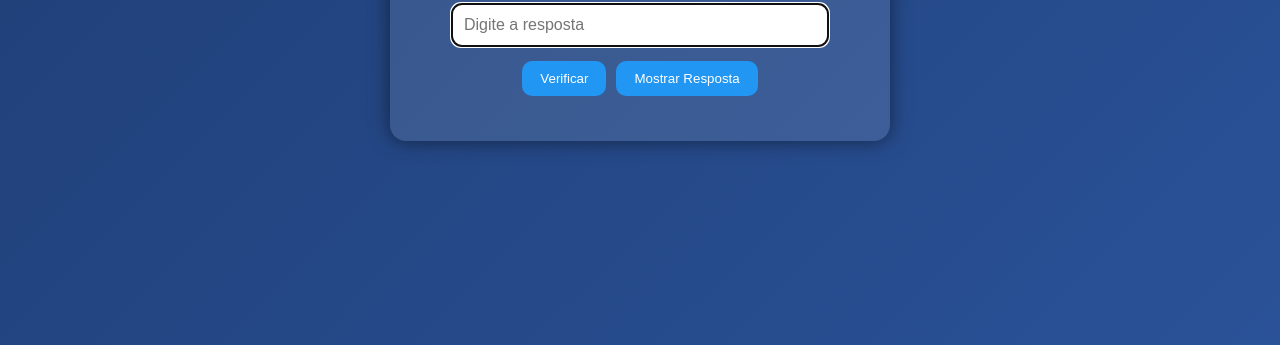
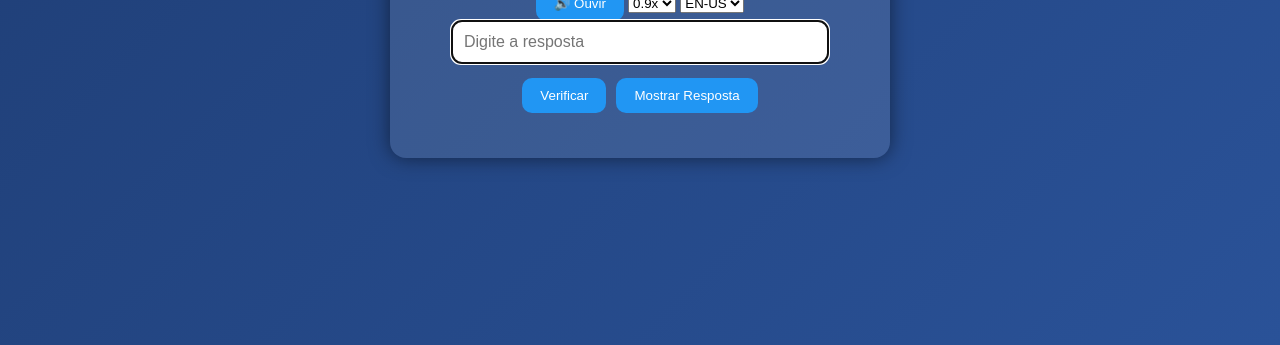
Before and after one commit to bonincompras/cards, a plain HTML site: page index.html in a window 1280 px wide. Shown: the part 455-800 px from the top of the page. Drawn offline with Linux system fonts and the light colour scheme.

Commit message:
Update index.html

```diff
--- a/index.html
+++ b/index.html
@@ -20,6 +20,20 @@
     <div id="direcao" class="direcao"></div>
     <div id="palavra" class="palavra"></div>
 
+    <div class="audio-controls">
+      <button id="falar" class="btn-audio">🔊 Ouvir</button>
+      <select id="velocidade">
+        <option value="0.7">0.7x</option>
+        <option value="0.9" selected>0.9x</option>
+        <option value="1.0">1x</option>
+        <option value="1.2">1.2x</option>
+      </select>
+      <select id="sotaque">
+        <option value="en-US" selected>EN-US</option>
+        <option value="en-GB">EN-UK</option>
+      </select>
+    </div>
+
     <input type="text" id="resposta" placeholder="Digite a resposta">
 
     <div class="botoes">
```
